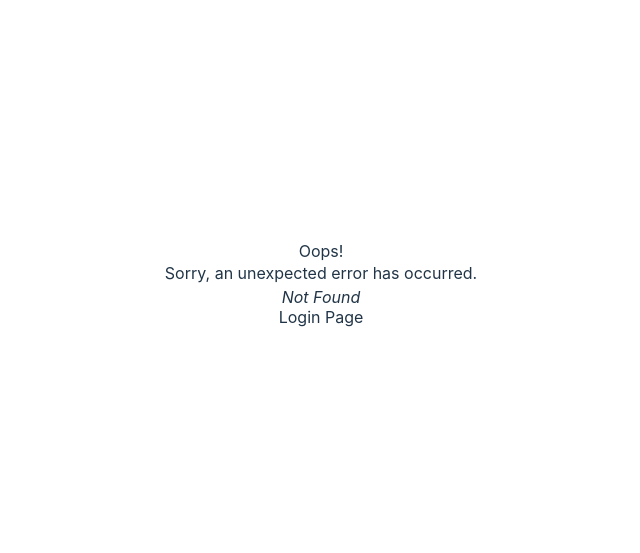
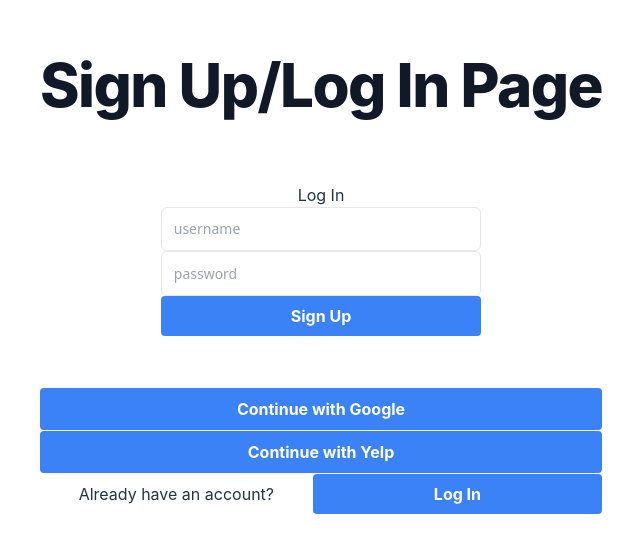
Before and after one commit to Team-Charmeleon/UrbanTrek, a React (Vite) app in the folder UrbanTrek/: page /login in a window 1280 px wide. Before the commit this address had no page. Shown: the part 115-668 px from the top of the page, without its empty margins (319-959 px from the left). Built offline with nearby package versions, Linux system fonts and the light colour scheme.

Commit message:
added login/signup page

```diff
--- a/UrbanTrek/src/App.jsx
+++ b/UrbanTrek/src/App.jsx
@@ -3,13 +3,7 @@ import './App.css';
 import LoginPage from './components/LoginPage.jsx';
 
 function App() {
-  // app logic will go here
-
-  return (
-    <>
-      <LoginPage />
-    </>
-  );
+  return <></>;
 }
 
 export default App;
--- a/UrbanTrek/src/components/LoginPage.jsx
+++ b/UrbanTrek/src/components/LoginPage.jsx
@@ -1,12 +1,90 @@
 import { useState } from 'react';
-import './LoginPage.css';
 
 const LoginPage = () => {
   // this will be the main container for the login/signup page
+  const [user, setUser] = useState('');
+  const [pass, setPass] = useState('');
+
+  const userChange = (e) => {
+    setUser(e.target.value);
+  };
+
+  const passChange = (e) => {
+    setPass(e.target.value);
+  };
+
+  const signUp = async (e) => {
+    e.preventDefault();
+    try {
+      const postBody = {
+        username: user,
+        password: pass,
+      };
+      console.log('postBody: ', postBody);
+      const response = await fetch('http://localhost:3000/signup', {
+        method: 'POST',
+        headers: {
+          'Content-Type': 'application/json',
+        },
+        body: JSON.stringify(postBody),
+      });
+      const parsedResponse = await response.json();
+      console.log('Parsed response: ', parsedResponse);
+    } catch (err) {
+      console.log('error: ', err);
+    }
+  };
 
   return (
     <>
-      <h1>Login Page</h1>
+      <h1 className='mb-4 text-4xl font-extrabold leading-none tracking-tight text-gray-900 md:text-5xl lg:text-6xl dark:text-white'>
+        Sign Up/Log In Page
+      </h1>
+      <div className='flex min-h-64 items-center justify-center'>
+        <form id='mainForm'>
+          <p>Log In</p>
+          <div className='relative h-11 w-full min-w-[200px]'>
+            <input
+              type='text'
+              className='peer h-full w-full rounded-md border border-blue-gray-200 bg-transparent px-3 py-3 font-sans text-sm font-normal text-blue-gray-700 outline outline-0 transition-all placeholder-shown:border placeholder-shown:border-blue-gray-200 placeholder-shown:border-t-blue-gray-200 focus:border-2 focus:border-pink-500 focus:border-t-transparent focus:outline-0 disabled:border-0 disabled:bg-blue-gray-50'
+              placeholder='username'
+              value={user}
+              onChange={userChange}
+            ></input>
+            <label className="before:content[' '] after:content[' '] pointer-events-none absolute left-0 -top-1.5 flex h-full w-full select-none text-[11px] font-normal leading-tight text-blue-gray-400 transition-all before:pointer-events-none before:mt-[6.5px] before:mr-1 before:box-border before:block before:h-1.5 before:w-2.5 before:rounded-tl-md before:border-t before:border-l before:border-blue-gray-200 before:transition-all after:pointer-events-none after:mt-[6.5px] after:ml-1 after:box-border after:block after:h-1.5 after:w-2.5 after:flex-grow after:rounded-tr-md after:border-t after:border-r after:border-blue-gray-200 after:transition-all peer-placeholder-shown:text-sm peer-placeholder-shown:leading-[4.1] peer-placeholder-shown:text-blue-gray-500 peer-placeholder-shown:before:border-transparent peer-placeholder-shown:after:border-transparent peer-focus:text-[11px] peer-focus:leading-tight peer-focus:text-pink-500 peer-focus:before:border-t-2 peer-focus:before:border-l-2 peer-focus:before:!border-pink-500 peer-focus:after:border-t-2 peer-focus:after:border-r-2 peer-focus:after:!border-pink-500 peer-disabled:text-transparent peer-disabled:before:border-transparent peer-disabled:after:border-transparent peer-disabled:peer-placeholder-shown:text-blue-gray-500"></label>
+          </div>
+          <input
+            type='text'
+            className='peer h-full w-full rounded-md border border-blue-gray-200 bg-transparent px-3 py-3 font-sans text-sm font-normal text-blue-gray-700 outline outline-0 transition-all placeholder-shown:border placeholder-shown:border-blue-gray-200 placeholder-shown:border-t-blue-gray-200 focus:border-2 focus:border-pink-500 focus:border-t-transparent focus:outline-0 disabled:border-0 disabled:bg-blue-gray-50'
+            placeholder='password'
+            value={pass}
+            onChange={passChange}
+          ></input>
+          <input
+            type='submit'
+            className='bg-blue-500 h-full w-full hover:bg-blue-700 text-white font-bold py-2 px-4 rounded'
+            value={'Sign Up'}
+            onClick={signUp}
+          ></input>
+        </form>
+      </div>
+      <div className='flex flex-col min-h-32 items-center justify-around'>
+        <button className='bg-blue-500 h-full w-full hover:bg-blue-700 text-white font-bold py-2 px-4 rounded'>
+          Continue with Google
+        </button>
+        <button className='bg-blue-500 h-full w-full hover:bg-blue-700 text-white font-bold py-2 px-4 rounded'>
+          Continue with Yelp
+        </button>
+        <div className='flex h-full w-full items-center'>
+          <p className='h-full w-full'>Already have an account? </p>
+          <a
+            href='http://localhost:3000/login'
+            className='bg-blue-500 h-full w-full hover:bg-blue-700 text-white font-bold py-2 px-4 rounded'
+          >
+            Log In
+          </a>
+        </div>
+      </div>
     </>
   );
 };
--- a/UrbanTrek/src/main.jsx
+++ b/UrbanTrek/src/main.jsx
@@ -9,18 +9,18 @@ import { Provider } from 'react-redux';
 import HomePage from './components/HomePage.jsx';
 import ErrorPage from './error-page';
 import Contact from './routes/contact';
+import LoginPage from './components/LoginPage.jsx';
 
 const router = createBrowserRouter([
   {
     path: '/',
     element: <HomePage />,
     errorElement: <ErrorPage />,
-    children: [
-      {
-        path: 'contacts/:contactId',
-        element: <Contact />,
-      },
-    ],
+  },
+  {
+    path: '/login',
+    element: <LoginPage />,
+    errorElement: <ErrorPage />,
   },
 ]);
 
```
